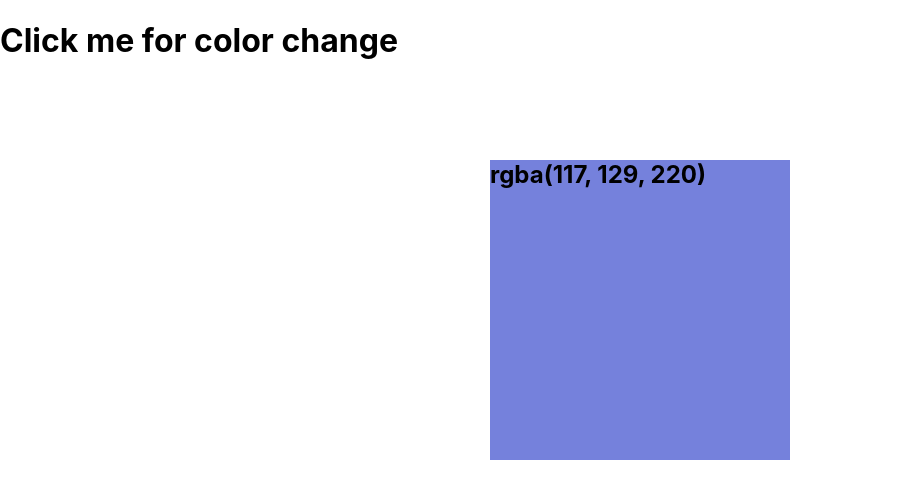
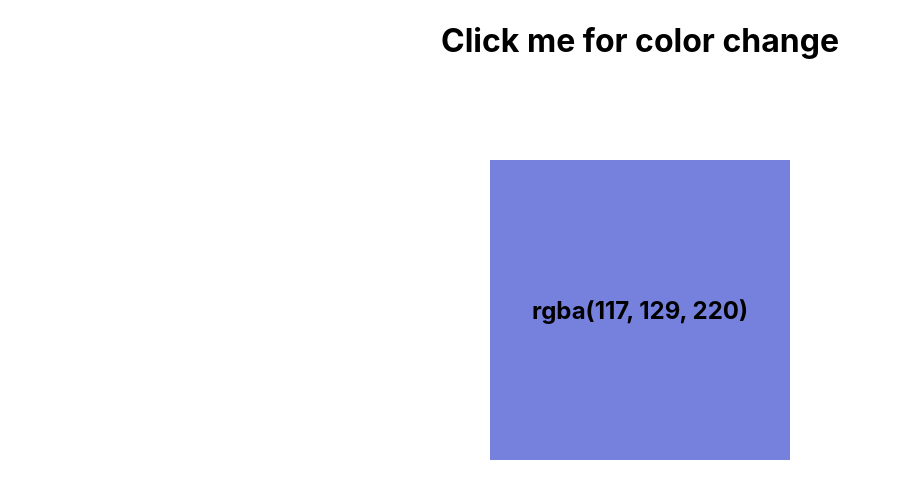
Before and after one commit to wfeliciano20/React-Challenges, a React (Create React App) app in the folder color-picker/: page / in a window 1280 px wide. Shown: the top 498 px of the page, without its empty margins (0-900 px from the left). Built offline with nearby package versions, Linux system fonts and the light colour scheme.

Commit message:
updated styling

```diff
--- a/color-picker/src/App.js
+++ b/color-picker/src/App.js
@@ -19,10 +19,13 @@ function App() {
   };
 
   return (
-    <div className="App">
+    <div style={{textAlign: 'center'}}>
       <h1>Click me for color change</h1>
       <div
         style={{
+                display: 'flex',
+                justifyContent: 'center',
+                alignItems: 'center',
                 margin: '100px auto',
                 height: '300px',
                 width: '300px',
```
